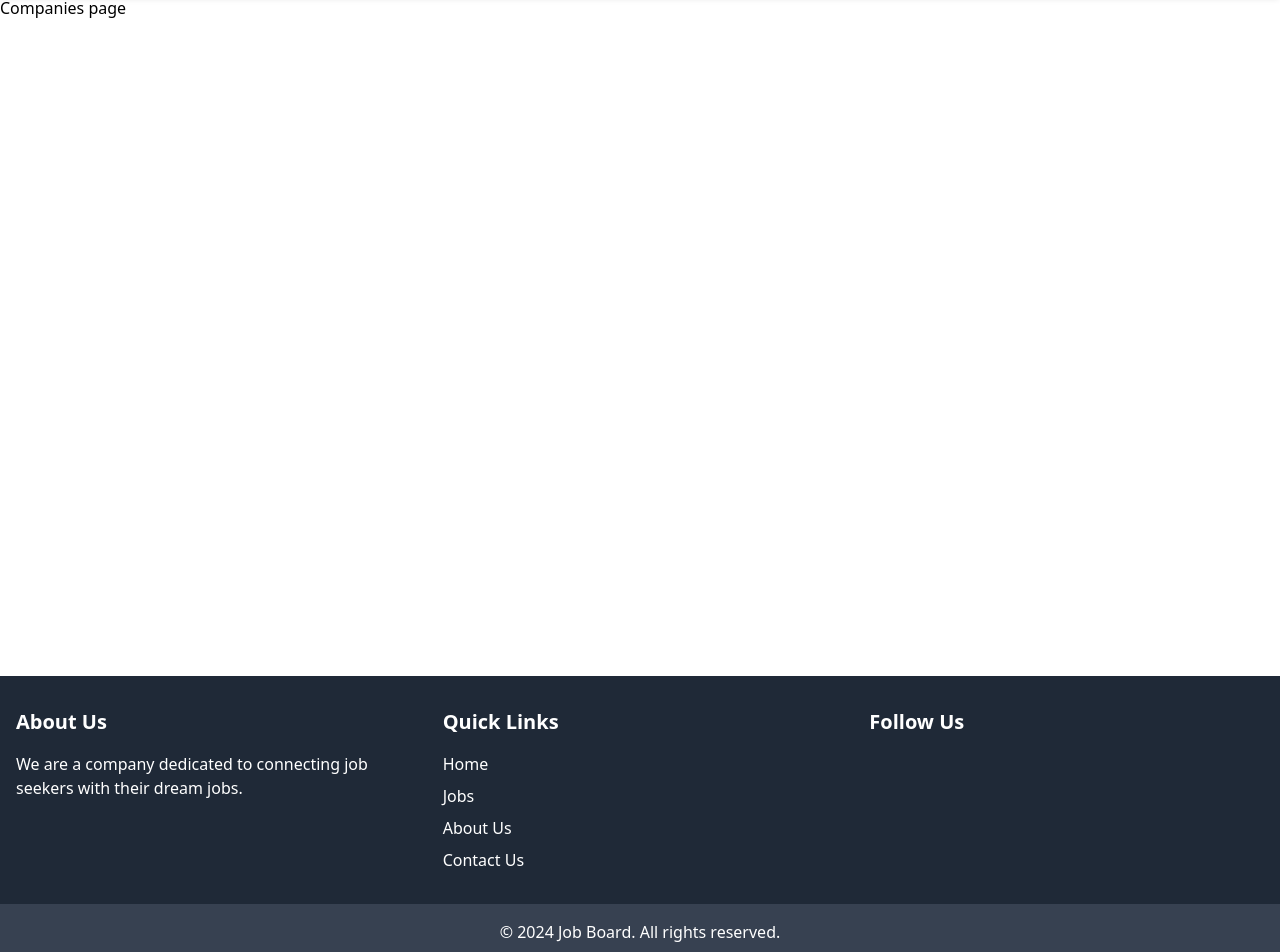
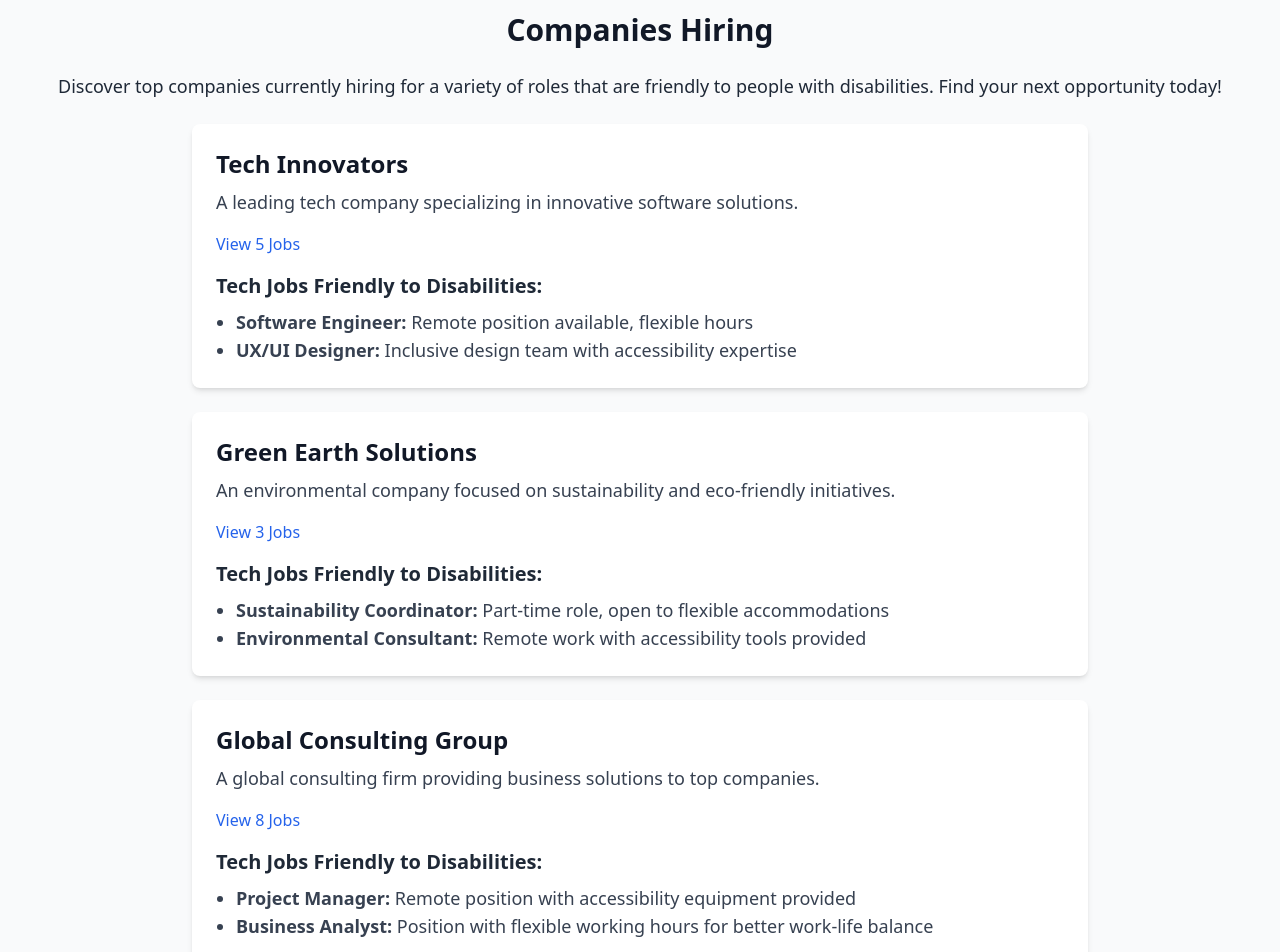
Before and after one commit to Masigacodes/gomycode-job-board, a Next.js app: page /companies in a window 1280 px wide. Shown: the part 78-1030 px from the top of the page. Built offline with nearby package versions, Linux system fonts and the light colour scheme.

Commit message:
add content to companies page, about page and contact page

```diff
--- a/src/app/companies/page.tsx
+++ b/src/app/companies/page.tsx
@@ -1,7 +1,97 @@
-import React from 'react'
+'use client';
+
+import Link from 'next/link';
+
+const companies = [
+  {
+    id: 1,
+    name: 'Tech Innovators',
+    description: 'A leading tech company specializing in innovative software solutions.',
+    jobCount: 5,
+    jobListings: [
+      { id: 1, title: 'Software Engineer', description: 'Remote position available, flexible hours' },
+      { id: 2, title: 'UX/UI Designer', description: 'Inclusive design team with accessibility expertise' },
+    ],
+  },
+  {
+    id: 2,
+    name: 'Green Earth Solutions',
+    description: 'An environmental company focused on sustainability and eco-friendly initiatives.',
+    jobCount: 3,
+    jobListings: [
+      { id: 1, title: 'Sustainability Coordinator', description: 'Part-time role, open to flexible accommodations' },
+      { id: 2, title: 'Environmental Consultant', description: 'Remote work with accessibility tools provided' },
+    ],
+  },
+  {
+    id: 3,
+    name: 'Global Consulting Group',
+    description: 'A global consulting firm providing business solutions to top companies.',
+    jobCount: 8,
+    jobListings: [
+      { id: 1, title: 'Project Manager', description: 'Remote position with accessibility equipment provided' },
+      { id: 2, title: 'Business Analyst', description: 'Position with flexible working hours for better work-life balance' },
+    ],
+  },
+  {
+    id: 4,
+    name: 'Data Inc',
+    description: 'A data-driven company providing advanced analytics and machine learning solutions.',
+    jobCount: 6,
+    jobListings: [
+      { id: 1, title: 'Data Scientist', description: 'Inclusive team with work-from-home options and support for disabled employees' },
+      { id: 2, title: 'Machine Learning Engineer', description: 'Position includes accommodations and assistive technology' },
+    ],
+  },
+  {
+    id: 5,
+    name: 'Tech Corp',
+    description: 'A tech corporation developing cutting-edge hardware and software products.',
+    jobCount: 7,
+    jobListings: [
+      { id: 1, title: 'Hardware Engineer', description: 'Flexible work schedule with accessibility tools provided' },
+      { id: 2, title: 'Software Developer', description: 'Remote work options and disability support' },
+    ],
+  },
+];
 
 export default function Companies() {
   return (
-    <div>Companies page</div>
-  )
+    <div className="flex flex-col items-center justify-center min-h-screen p-4 bg-gray-50 text-gray-800">
+      <h1 className="text-3xl font-bold text-center text-gray-900 mb-6">Companies Hiring</h1>
+
+      <p className="text-lg text-center mb-6">
+        Discover top companies currently hiring for a variety of roles that are friendly to people with disabilities. Find your next opportunity today!
+      </p>
+
+      <div className="w-full max-w-4xl space-y-6">
+        {companies.map((company) => (
+          <div key={company.id} className="bg-white p-6 rounded-lg shadow-md hover:shadow-xl transition-shadow">
+            <h2 className="text-2xl font-semibold text-gray-900">{company.name}</h2>
+            <p className="mt-2 text-lg text-gray-700">{company.description}</p>
+            <div className="mt-4">
+              <Link
+                href={`/companies/${company.id}`}
+                className="text-blue-600 hover:underline font-medium"
+              >
+                View {company.jobCount} Job{company.jobCount > 1 ? 's' : ''}
+              </Link>
+            </div>
+
+            {/* List of Tech Jobs Friendly to Disabled Candidates */}
+            <div className="mt-4">
+              <h3 className="text-xl font-semibold text-gray-800">Tech Jobs Friendly to Disabilities:</h3>
+              <ul className="list-disc pl-5 mt-2">
+                {company.jobListings.map((job) => (
+                  <li key={job.id} className="text-lg text-gray-700">
+                    <strong>{job.title}:</strong> {job.description}
+                  </li>
+                ))}
+              </ul>
+            </div>
+          </div>
+        ))}
+      </div>
+    </div>
+  );
 }
```
